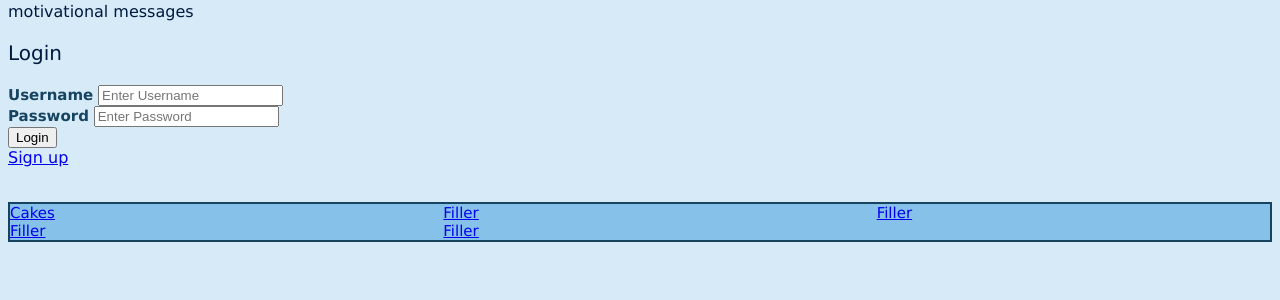
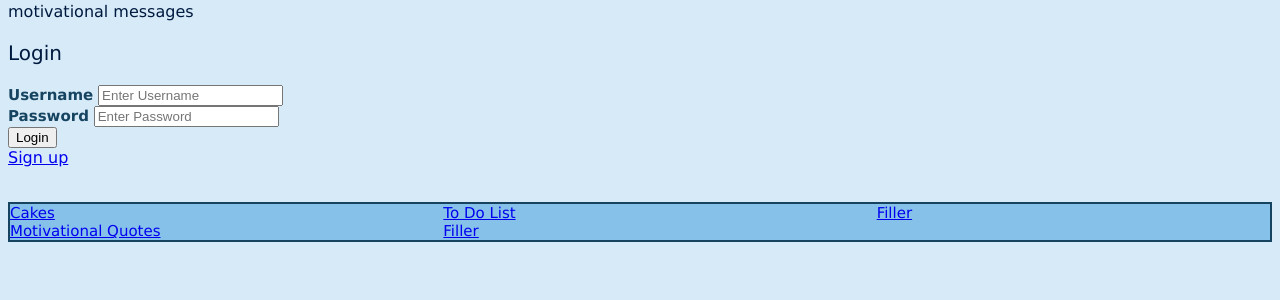
Before and after one commit to williamsauvageau/newhacks2021, a Flask app: page / in a window 1280 px wide. Shown: the part 222-522 px from the top of the page. Run offline with Flask 2, Linux system fonts and the light colour scheme.

Commit message:
update index.html

```diff
--- a/templates/index.html
+++ b/templates/index.html
@@ -59,9 +59,9 @@
 <div id="HyperLinks">
     <a href="http://127.0.0.1:5000/cakes">Cakes</a>
     <br>
-    <a href="http://127.0.0.1:5000/cakes">Filler</a>
+    <a href="http://127.0.0.1:5000/motivational">Motivational Quotes</a>
     <br>
-    <a href="http://127.0.0.1:5000/cakes">Filler</a>
+    <a href="http://127.0.0.1:5000/todo">To Do List</a>
     <br>
     <a href="http://127.0.0.1:5000/cakes">Filler</a>
     <br>
```
